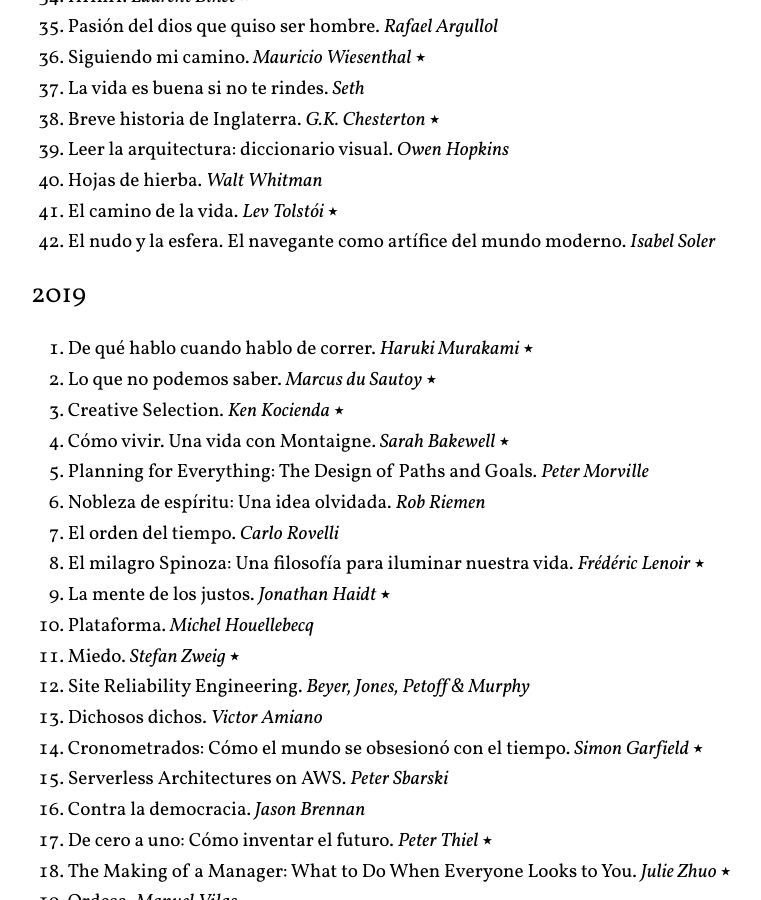
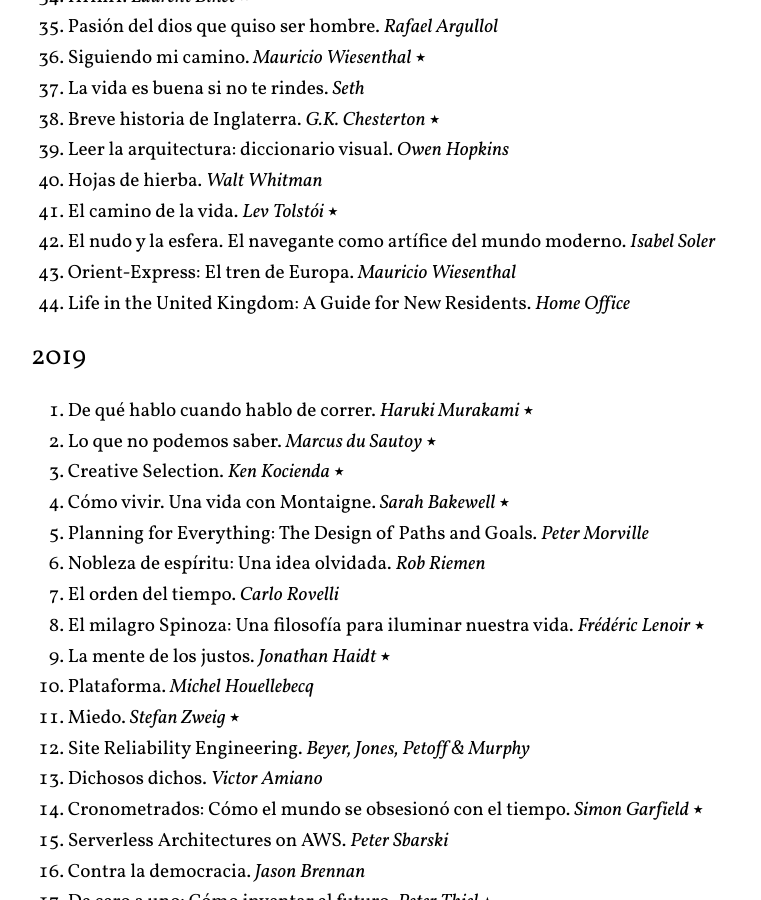
Before and after one commit to arturoherrero/arturoherrero.com, a Jekyll site: the page built from pages/books.md, in a window 1280 px wide and 900 px high, scrolled down 1361 px. Shown: the whole window, without its empty margins (249-1010 px from the left). Built offline with Jekyll 4.4.1, drawn with Linux system fonts in a browser that asks for light colours.

Commit message:
Update lists

```diff
--- a/pages/books.md
+++ b/pages/books.md
@@ -52,6 +52,8 @@
 40. Hojas de hierba. *Walt Whitman*
 41. El camino de la vida. *Lev Tolstói* ⭑
 42. El nudo y la esfera. El navegante como artífice del mundo moderno. *Isabel Soler*
+43. Orient-Express: El tren de Europa. *Mauricio Wiesenthal*
+44. Life in the United Kingdom: A Guide for New Residents. *Home Office*
 
 
 ### 2019
```
Also changed, not shown: pages/directors.md (+1 -0 lines), pages/games.md (+1 -0 lines), pages/movies.md (+3 -0 lines).
